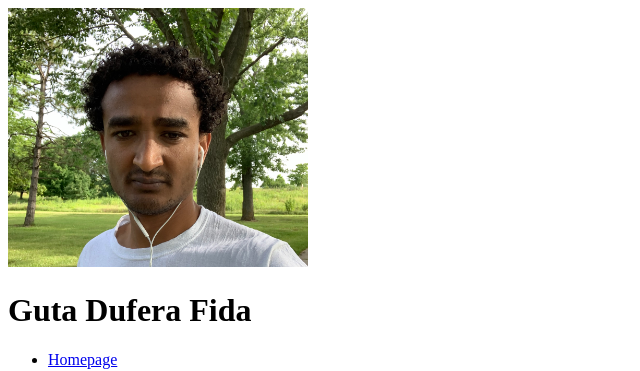
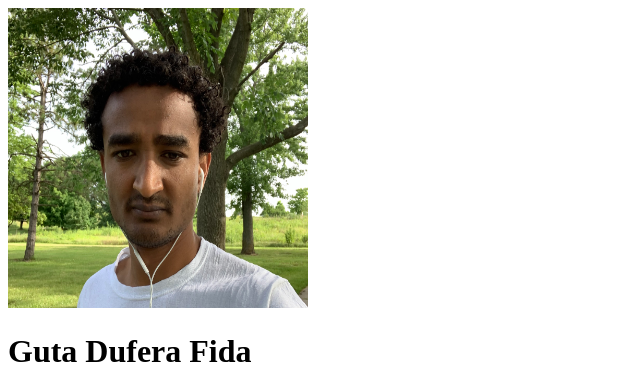
Before and after one commit to gutadufera/gutadhufera.github.io, a plain HTML site: page index.html in a window 1280 px wide. Shown: the top 371 px of the page, without its empty margins (0-640 px from the left). Drawn offline with Linux system fonts and the light colour scheme.

Commit message:
Update index.html

```diff
--- a/index.html
+++ b/index.html
@@ -6,10 +6,11 @@
     <title>Guta Dufera Fida</title>
 </head>
 <body>
-    <img src="IMG_1236.jpeg" alt="Learn html" width="300">
+    <img src="IMG_1236.jpeg" alt="Learn html" width="300" height = "300">
     <h1>Guta Dufera Fida</h1>
     <ul>
         <li><a href="https://gutadufera.github.io/gutadhufera.github.io/">Homepage</a></li>
+
     </ul>
     <a href=" https://validator.w3.org/check/referer "> <img src="http://mumstudents.org/cs472/2014-09/images/w3c-html.png " alt="html validator " /></a>
 </body>
```
